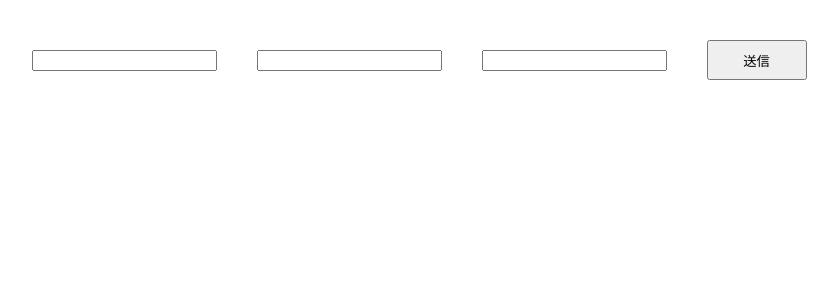
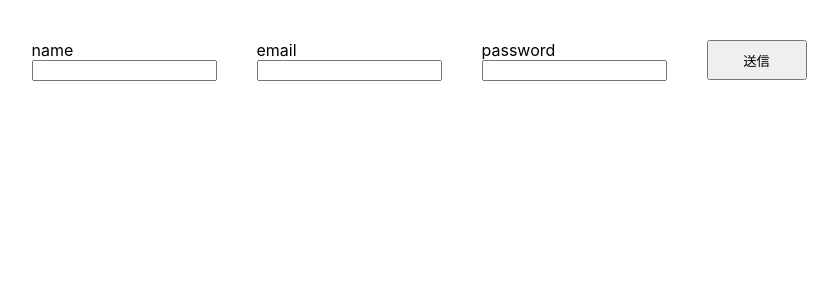
Before and after one commit to taku10101/tech-train-react3, a React (Create React App) app: page /signup in a window 1280 px wide. Shown: the top 300 px of the page, without its empty margins (226-1064 px from the left). Built offline with nearby package versions, Linux system fonts and the light colour scheme.

Commit message:
label add

```diff
--- a/src/views/LoginForm.jsx
+++ b/src/views/LoginForm.jsx
@@ -20,11 +20,13 @@ const LoginForm = () => {
   return (
     <Sform onSubmit={handleSubmit((data) => onSubmit(data))}>
       <Scontainer>
+        <label>name</label>
         <input {...register("name", { required: true })} />
         {errors.name && <p>name is required.</p>}
       </Scontainer>
 
       <Scontainer>
+        <label>email</label>
         <input
           {...register("email", {
             required: "Email is required",
@@ -35,6 +37,7 @@ const LoginForm = () => {
       </Scontainer>
 
       <Scontainer>
+        <label>password</label>
         <input
           {...register("password", {
             required: true,
--- a/src/views/SignupForm.jsx
+++ b/src/views/SignupForm.jsx
@@ -22,11 +22,13 @@ const Signup = () => {
   return (
     <Sform onSubmit={handleSubmit((data) => onSubmit(data))}>
       <Scontainer>
+        <label>name</label>
         <input {...register("name", { required: true })} />
         {errors.name && <p>name is required.</p>}
       </Scontainer>
 
       <Scontainer>
+        <label>email</label>
         <input
           {...register("email", {
             required: "Email is required",
@@ -37,6 +39,7 @@ const Signup = () => {
       </Scontainer>
 
       <Scontainer>
+        <label>password</label>
         <input
           {...register("password", {
             required: true,
```
